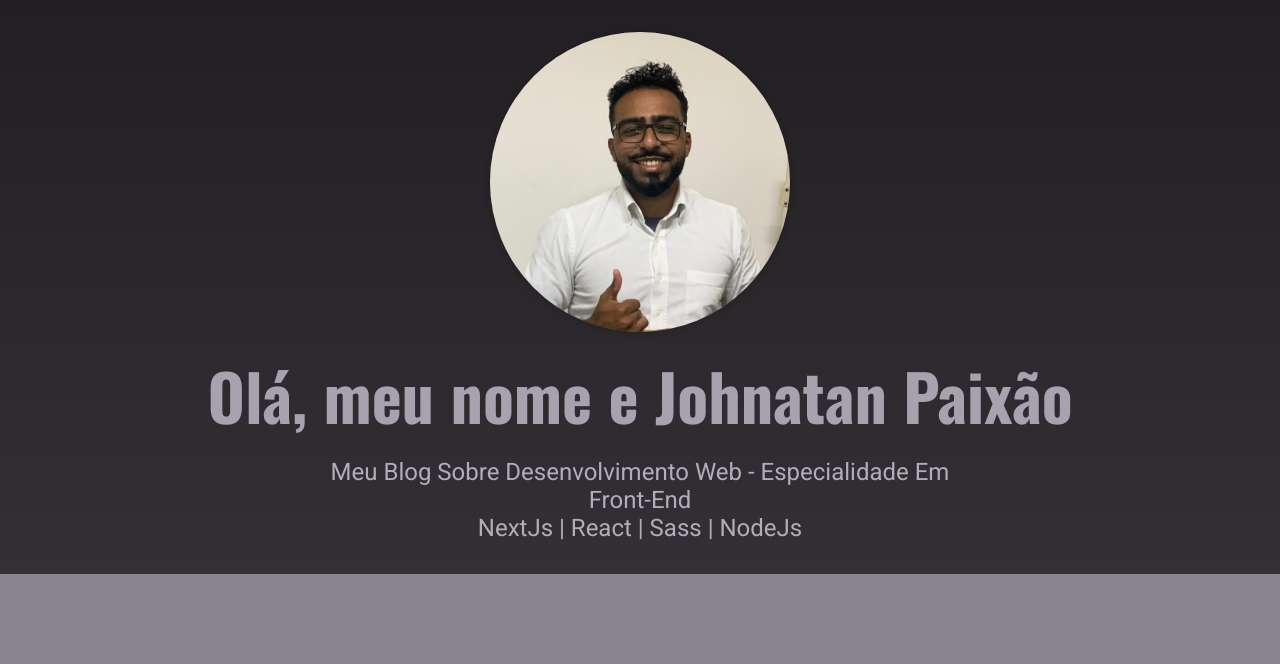
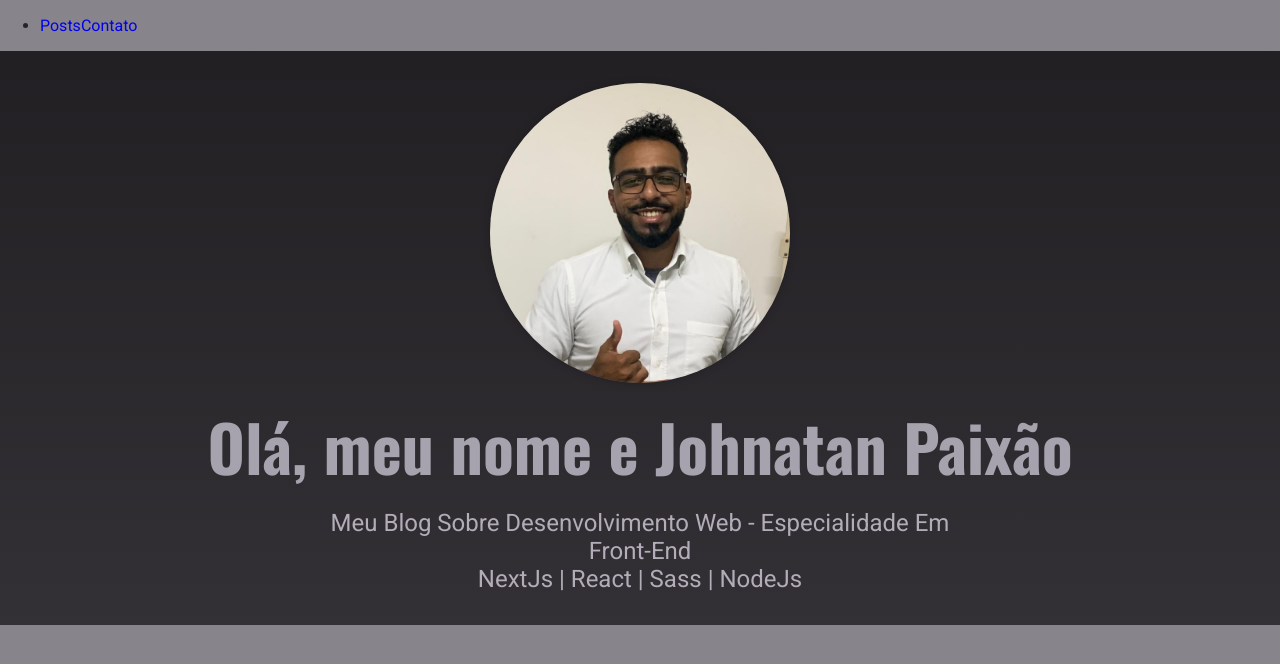
Before and after one commit to sirpantheon/johnatan-blog, a Next.js app: page / in a window 1280 px wide. Shown: the top 664 px of the page. Built offline with nearby package versions, Linux system fonts and the light colour scheme.

Commit message:
navigation

```diff
--- a/src/components/layout/index.js
+++ b/src/components/layout/index.js
@@ -0,0 +1,10 @@
+import { Fragment } from "react";
+import MainNavigation from "./main-navigation";
+
+export default function Layout(props){
+    return <Fragment>
+        <MainNavigation />
+        <main>{props.children}</main>
+
+    </Fragment>
+}
--- a/src/components/layout/logo/index.js
+++ b/src/components/layout/logo/index.js
@@ -0,0 +1,7 @@
+import { Fragment } from "react";
+
+export default function Logo(){
+    return <Fragment>
+
+    </Fragment>
+}
--- a/src/components/layout/main-navigation/index.js
+++ b/src/components/layout/main-navigation/index.js
@@ -0,0 +1,20 @@
+import Link from "next/link";
+import Logo from "../logo";
+
+export default function MainNavigation() {
+  return (
+    <header>
+      <Link href="/">
+        <Logo />
+      </Link>
+      <nav>
+        <ul>
+          <li>
+            <Link href="/posts">Posts</Link>
+            <Link href="/Contact">Contato</Link>
+          </li>
+        </ul>
+      </nav>
+    </header>
+  );
+}
--- a/src/pages/_app.js
+++ b/src/pages/_app.js
@@ -1,7 +1,12 @@
-import '../../styles/globals.css';
+import "../../styles/globals.css";
+import Layout from "../components/layout";
 
 function MyApp({ Component, pageProps }) {
-  return <Component {...pageProps} />
+  return (
+    <Layout>
+      <Component {...pageProps} />
+    </Layout>
+  );
 }
 
-export default MyApp
+export default MyApp;
```
